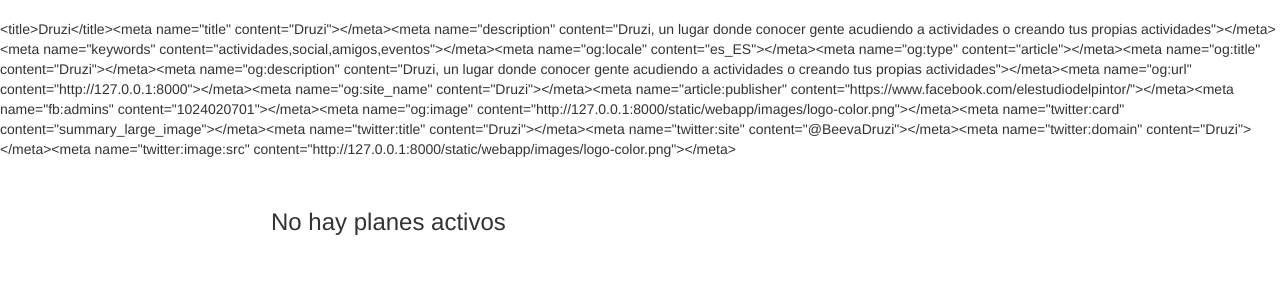
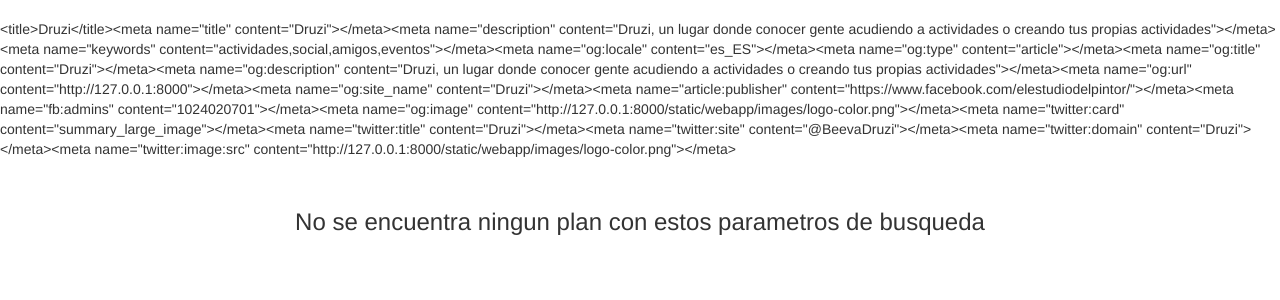
Before and after one commit to beevagrupo1/webapp, a Django app: page /activity/list/ in a window 1280 px wide. Shown: the part 51-351 px from the top of the page. Run offline with Django 3.2, Linux system fonts and the light colour scheme; data that the repository does not hold is empty; some libraries are stand-ins or nearby versions.

Commit message:
Mejorada la experiencia de usuario en las busquedas ;)

```diff
--- a/Druzi/views.py
+++ b/Druzi/views.py
@@ -243,7 +243,7 @@ def search(request):
         first = True
         list = []
         if query["query"] == "":
-            messages.info(request, "Tienes que introducir algun valor de busqueda")
+            messages.info(request, "Tienes que introducir algun valor de busqueda, si ya lo has introducido, recuerda pulsar al ENTER antes de dar al boton Buscar")
             return HttpResponseRedirect('/')
         else:
             for i, criteria in enumerate(query["query"].split(',')):
--- a/templates/webapp/activity_list.html
+++ b/templates/webapp/activity_list.html
@@ -71,7 +71,7 @@
                     {% endif %}
                 </div>
             {% else %}
-                <h3>No hay planes activos</h3>
+                <h3 align="center">No se encuentra ningun plan con estos parametros de busqueda</h3>
             {% endif %}
         </div>
     </div>
```
